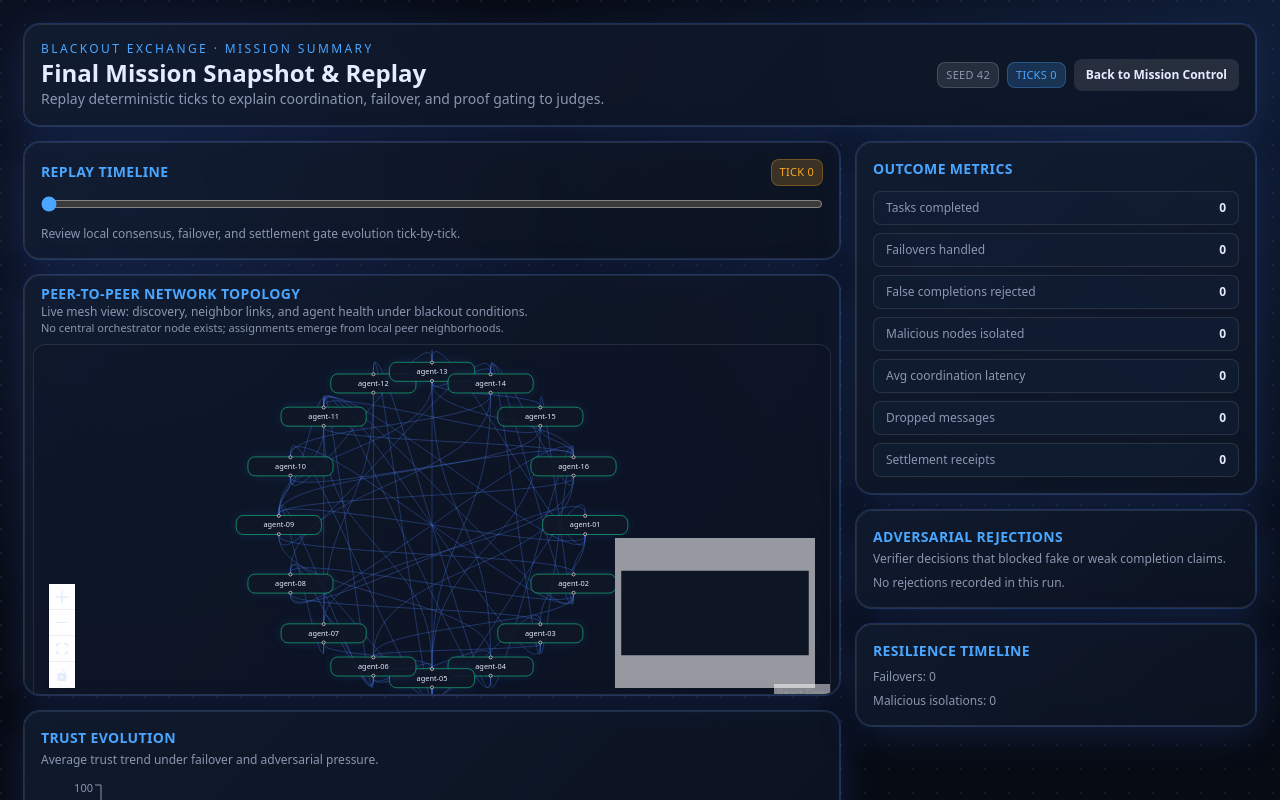
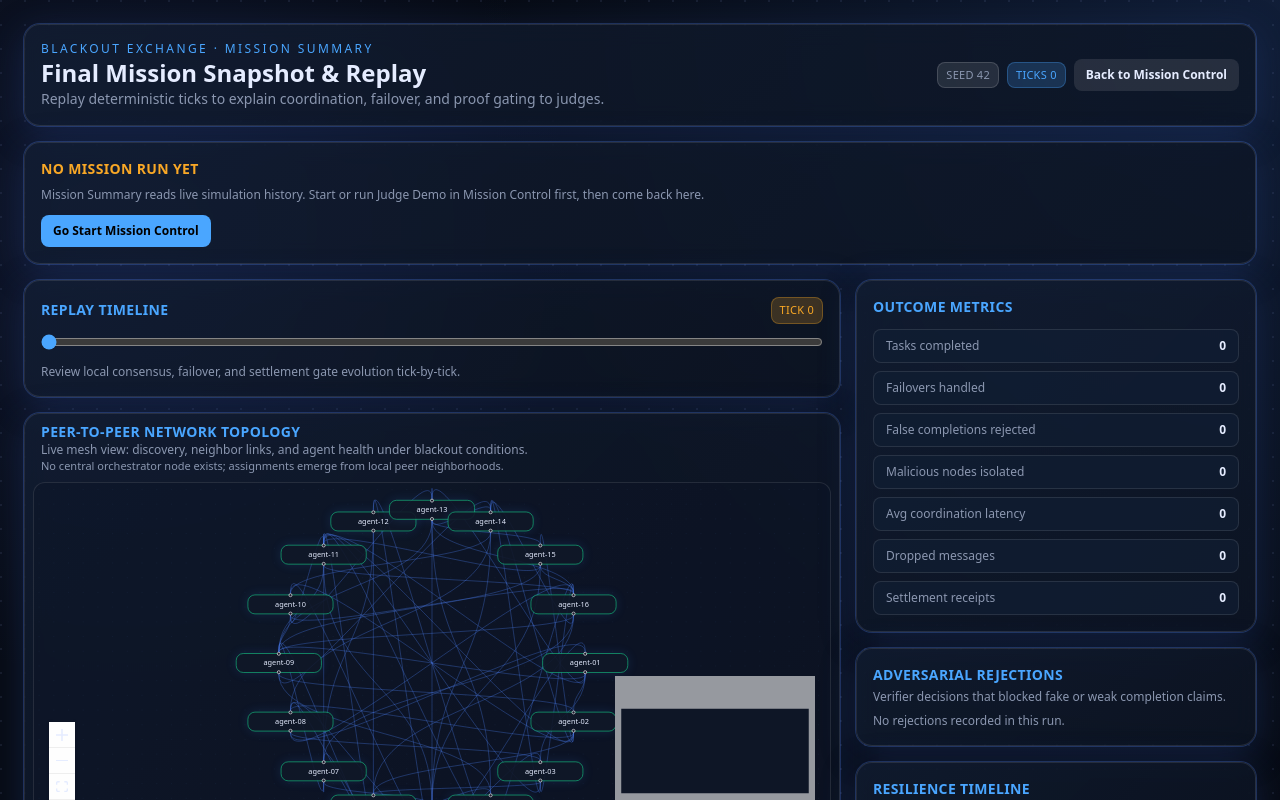
Before and after one commit to karagozemin/BLACKOUT, a Next.js app: page /mission-summary in a window 1280 px wide. Shown: the top 800 px of the page. Built offline with nearby package versions, Linux system fonts and the light colour scheme.

Commit message:
feat: add navigation links and enhance mission summary with no run data message

```diff
--- a/src/components/dashboard/mission-control.tsx
+++ b/src/components/dashboard/mission-control.tsx
@@ -1,5 +1,6 @@
 "use client";
 
+import Link from "next/link";
 import { useEffect, useMemo, useRef, useState } from "react";
 import { AgentRosterPanel } from "@/components/dashboard/agent-roster-panel";
 import { ChaosControls } from "@/components/dashboard/chaos-controls";
@@ -215,9 +216,9 @@ export function MissionControl() {
             >
               {demoRunning ? "Stop Judge Demo" : "Start Judge Demo"}
             </button>
-            <a href="/mission-summary" className="rounded-lg bg-white/10 px-3 py-2 text-xs font-semibold text-foreground hover:bg-white/20">
+            <Link href="/mission-summary" className="rounded-lg bg-white/10 px-3 py-2 text-xs font-semibold text-foreground hover:bg-white/20">
               Mission Summary
-            </a>
+            </Link>
           </div>
         </header>
 
@@ -256,9 +257,9 @@ export function MissionControl() {
         <AgentRosterPanel />
 
         <div className="flex justify-end">
-          <a id="judge-summary-cta" href="/mission-summary" className="rounded-xl border border-info/40 bg-info/15 px-4 py-2 text-xs font-semibold text-info">
+          <Link id="judge-summary-cta" href="/mission-summary" className="rounded-xl border border-info/40 bg-info/15 px-4 py-2 text-xs font-semibold text-info">
             Open Mission Summary Replay
-          </a>
+          </Link>
         </div>
       </div>
     </main>
--- a/src/components/dashboard/mission-summary.tsx
+++ b/src/components/dashboard/mission-summary.tsx
@@ -1,5 +1,6 @@
 "use client";
 
+import Link from "next/link";
 import { useMemo, useState } from "react";
 import { NetworkTopologyPanel } from "@/components/network/network-topology-panel";
 import { Badge } from "@/components/ui/badge";
@@ -11,6 +12,7 @@ import { useSimulationStore } from "@/store/simulation-store";
 export function MissionSummary() {
   const { state, history } = useSimulationStore();
   const [replayTick, setReplayTick] = useState<number>(state.tick);
+  const hasRunData = state.tick > 0 || history.length > 1;
 
   const replaySnapshot = useMemo(
     () => history.find((snapshot) => snapshot.tick === replayTick) ?? history[history.length - 1],
@@ -34,11 +36,25 @@ export function MissionSummary() {
           <div className="flex items-center gap-2">
             <Badge tone="muted">seed {state.seed}</Badge>
             <Badge tone="info">ticks {state.tick}</Badge>
-            <a href="/mission-control">
+            <Link href="/mission-control">
               <Button variant="secondary">Back to Mission Control</Button>
-            </a>
+            </Link>
           </div>
         </header>
+
+        {!hasRunData && (
+          <Card>
+            <h3 className="text-sm font-semibold uppercase tracking-wide text-warning">No Mission Run Yet</h3>
+            <p className="mt-2 text-xs text-muted">
+              Mission Summary reads live simulation history. Start or run Judge Demo in Mission Control first, then come back here.
+            </p>
+            <div className="mt-3">
+              <Link href="/mission-control">
+                <Button variant="primary">Go Start Mission Control</Button>
+              </Link>
+            </div>
+          </Card>
+        )}
 
         <div className="grid grid-cols-1 gap-4 xl:grid-cols-12">
           <div className="space-y-4 xl:col-span-8">
```
